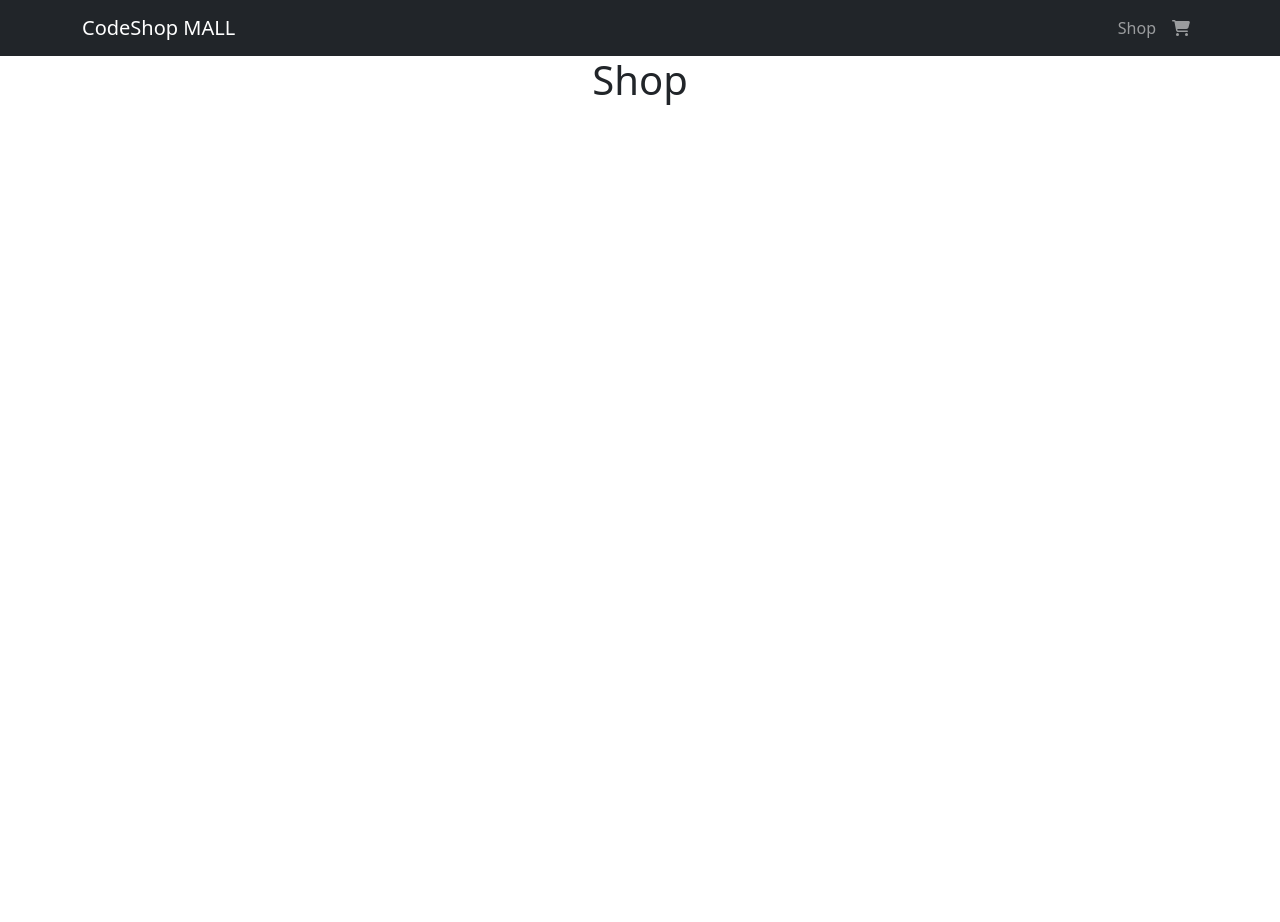
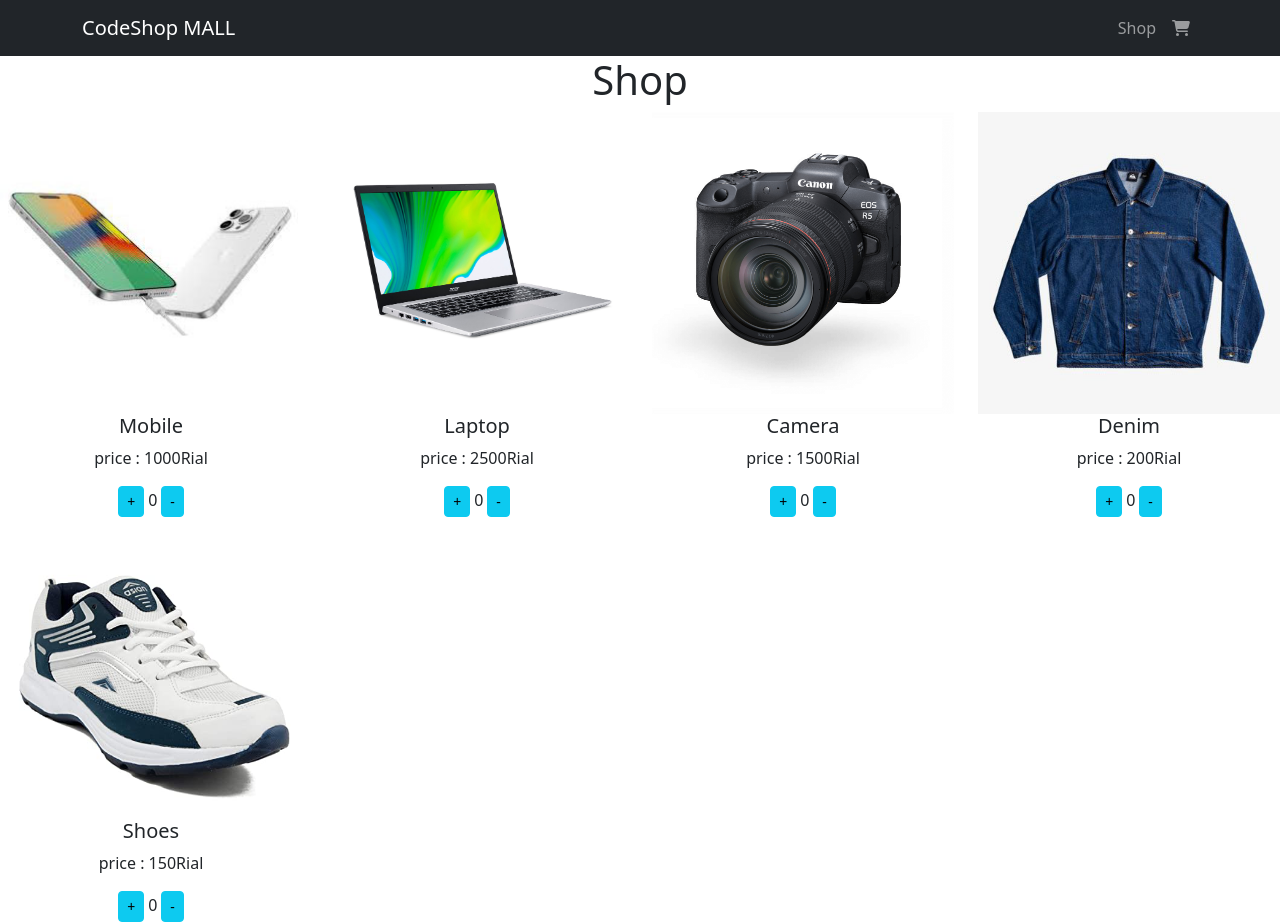
Before and after one commit to SaeedSaedi/react-course, a React (Create React App) app in the folder ep-12/: page / in a window 1280 px wide. Before the commit the page ends 800 px from the top, so only its background shows below. Built offline with nearby package versions, Linux system fonts and the light colour scheme.

Commit message:
load product on shop

```diff
--- a/ep-12/src/pages/shop/shop.jsx
+++ b/ep-12/src/pages/shop/shop.jsx
@@ -1,5 +1,17 @@
+import React from "react";
+import Product from "./product";
+import { PRODUCTS } from "../../data/products";
 const Shop = () => {
-  return <h1>Shop</h1>;
+  return (
+    <React.Fragment>
+      <h1>Shop</h1>
+      <div className="row">
+        {PRODUCTS.map((productData) => {
+          return <Product key={productData.id} data={productData} />;
+        })}
+      </div>
+    </React.Fragment>
+  );
 };
 
 export default Shop;
```
